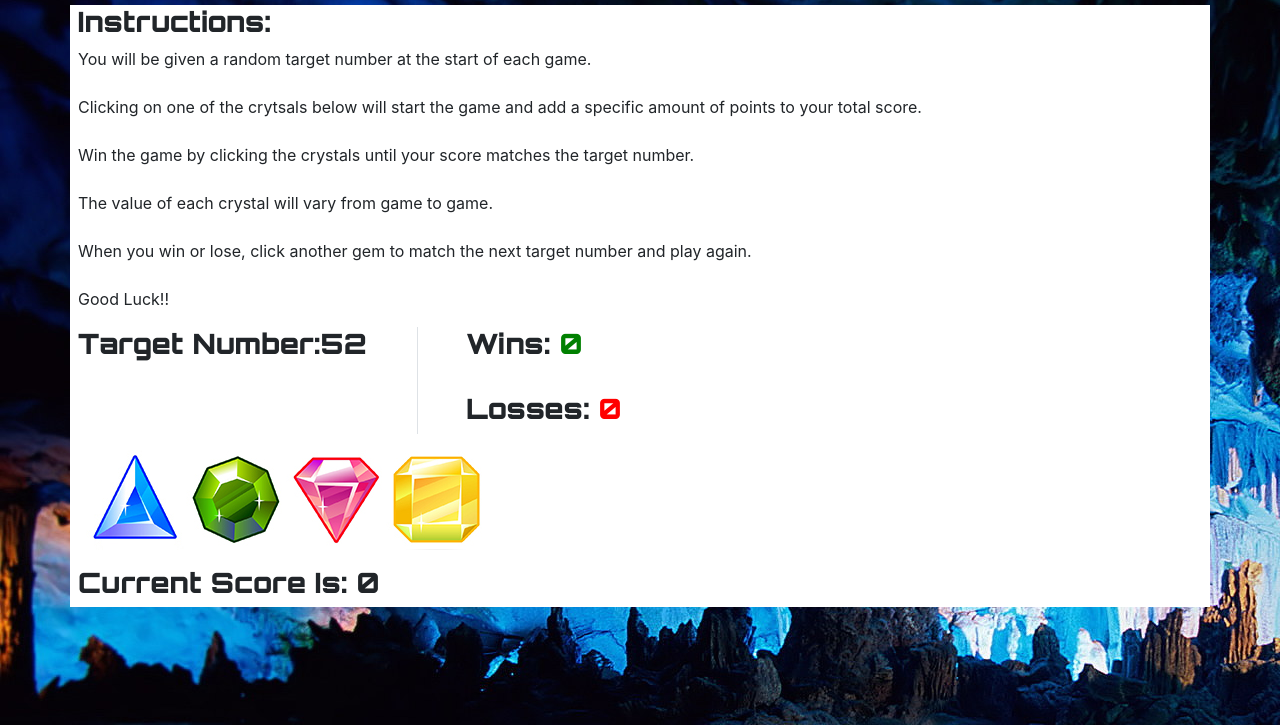
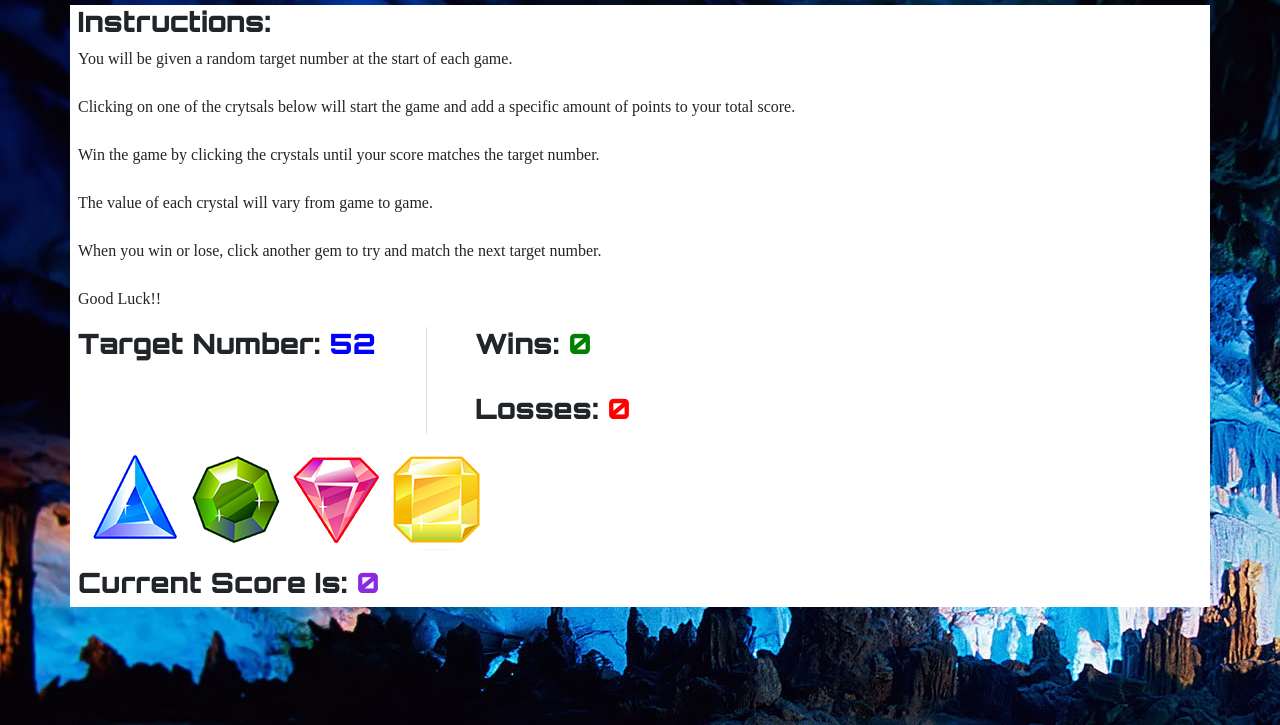
Before and after one commit to jduncan9720/crystal-collector, a plain HTML site: page index.html in a window 1280 px wide. Shown: the part 75-800 px from the top of the page. Drawn offline with nearby package versions, Linux system fonts and the light colour scheme.

Commit message:
Changed a few little css items

```diff
--- a/assets/css/style.css
+++ b/assets/css/style.css
@@ -7,6 +7,9 @@ h1 {
     color: azure;
     font-family:'Orbitron', sans-serif; ;
 }
+p {
+    font-family: 'Times New Roman', Times, serif;
+}
 .empty {
     width: 50px;
 
@@ -15,8 +18,14 @@ h1 {
     color: green;
 }
 #lossestotal {
-    color: red ;
+    color: red;
+}
+#target-number {
+    color: blue;
+}
+#score {
+    color: blueviolet;
 }
 h3 {
-    font-family: 'Orbitron', sans-serif; ;
+    font-family: 'Orbitron', sans-serif;
 }
--- a/index.html
+++ b/index.html
@@ -24,7 +24,7 @@
                 specific amount of points to your total score.<br><br>
                 Win the game by clicking the crystals until your score matches the target number.<br><br>
                 The value of each crystal will vary from game to game.<br><br>
-                When you win or lose, click another gem to match the next target number and play again.<br><br>
+                When you win or lose, click another gem to try and match the next target number.<br><br>
                 Good Luck!!
 
             </p>
@@ -33,7 +33,7 @@
             </div>
             <div class="row">
                 <div class="column-lg-4 pl-2">
-                    <h3>Target Number:<span id="target-number"></span></h3>
+                    <h3>Target Number: <span id="target-number"></span></h3>
                     <br>
                     <h3 id="winstatus"></h3>
                 </div>
```
